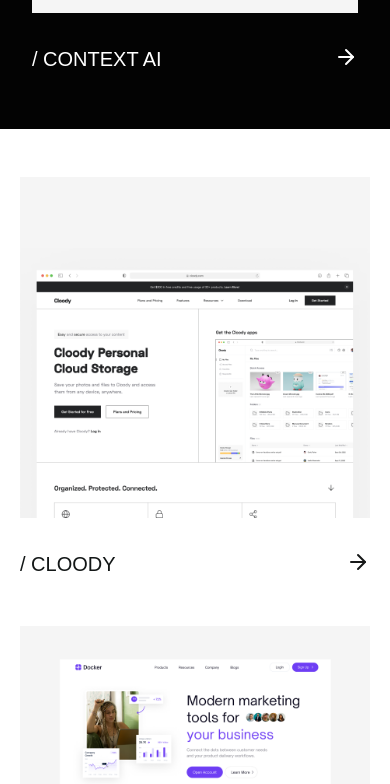
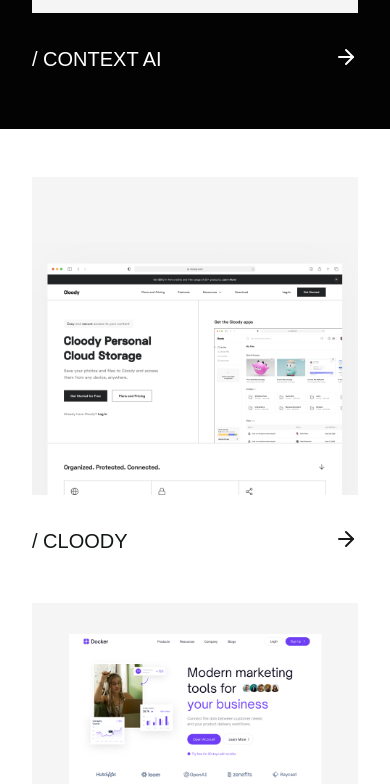
Before and after one commit to JihadZaidan/nexa-complete-verse, a Next.js app: page /work-two in a window 390 px wide. Shown: the part 1780-2564 px from the top of the page. Built offline with nearby package versions, Linux system fonts and the light colour scheme; a web font is replaced by a local one.

Commit message:
Fix padding in Lork component
Adjusted padding for the main container.

```diff
--- a/src/components/ver-second/works/lowerwork.tsx
+++ b/src/components/ver-second/works/lowerwork.tsx
@@ -15,7 +15,7 @@
     useSlideFromRight(remakeRef, 0.3);
 
     return (
-        <div className="max-w-full w-full lg:px-20 lg:pt-10 md:px-14 md:py-18 pb-30 px-5 pt-12 bg-neutral-100">
+        <div className="max-w-full w-full lg:px-20 lg:pt-10 md:px-14 md:py-18 pb-30 px-8 pt-12 bg-neutral-100">
             <div className="w-full flex lg:flex-row md:flex-row flex-col lg:gap-14 gap-12">
                 <div ref={lemakeRef} className="flex flex-col justify-left items-left gap-8">
                     <Image src={Short} alt="image lower person" />
```
